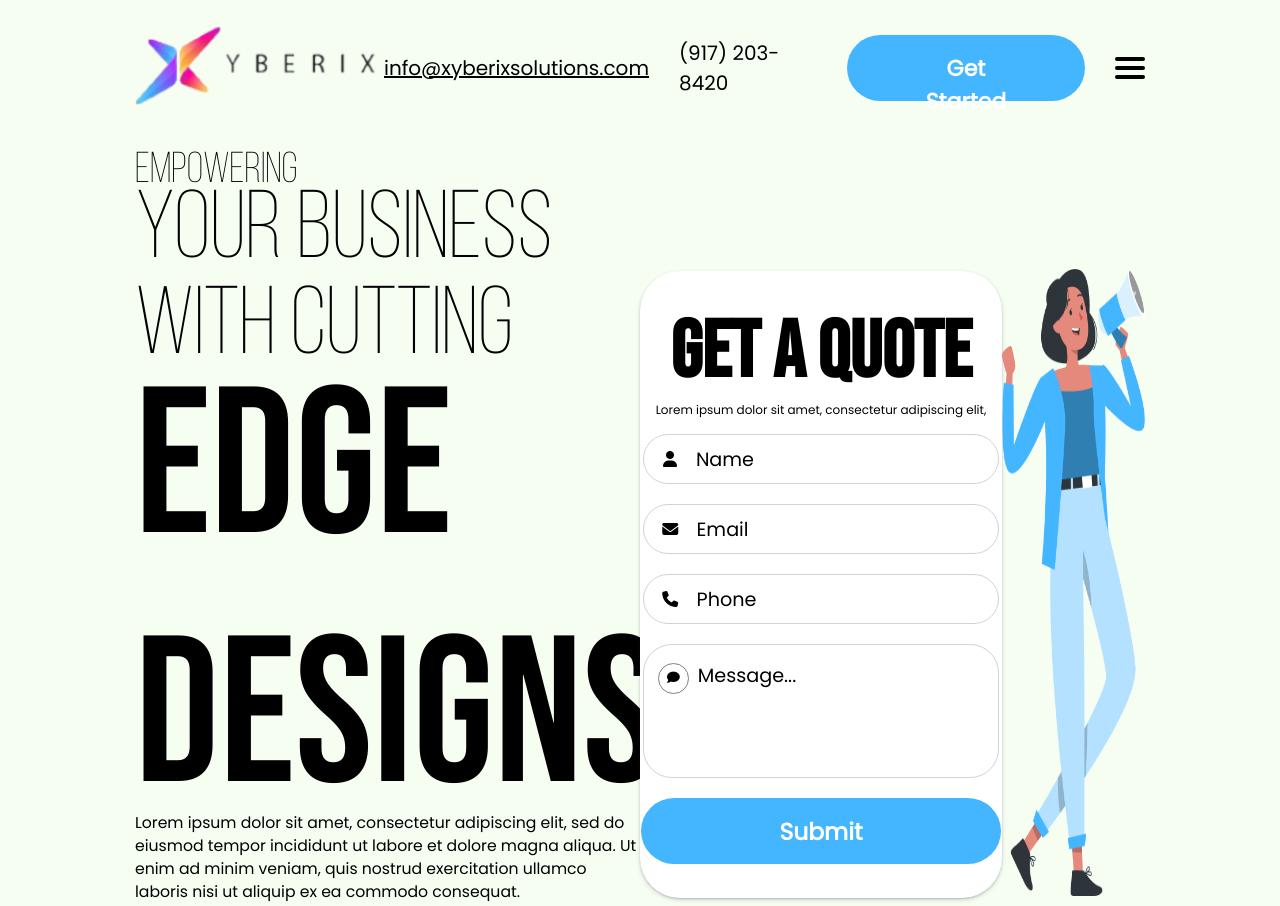
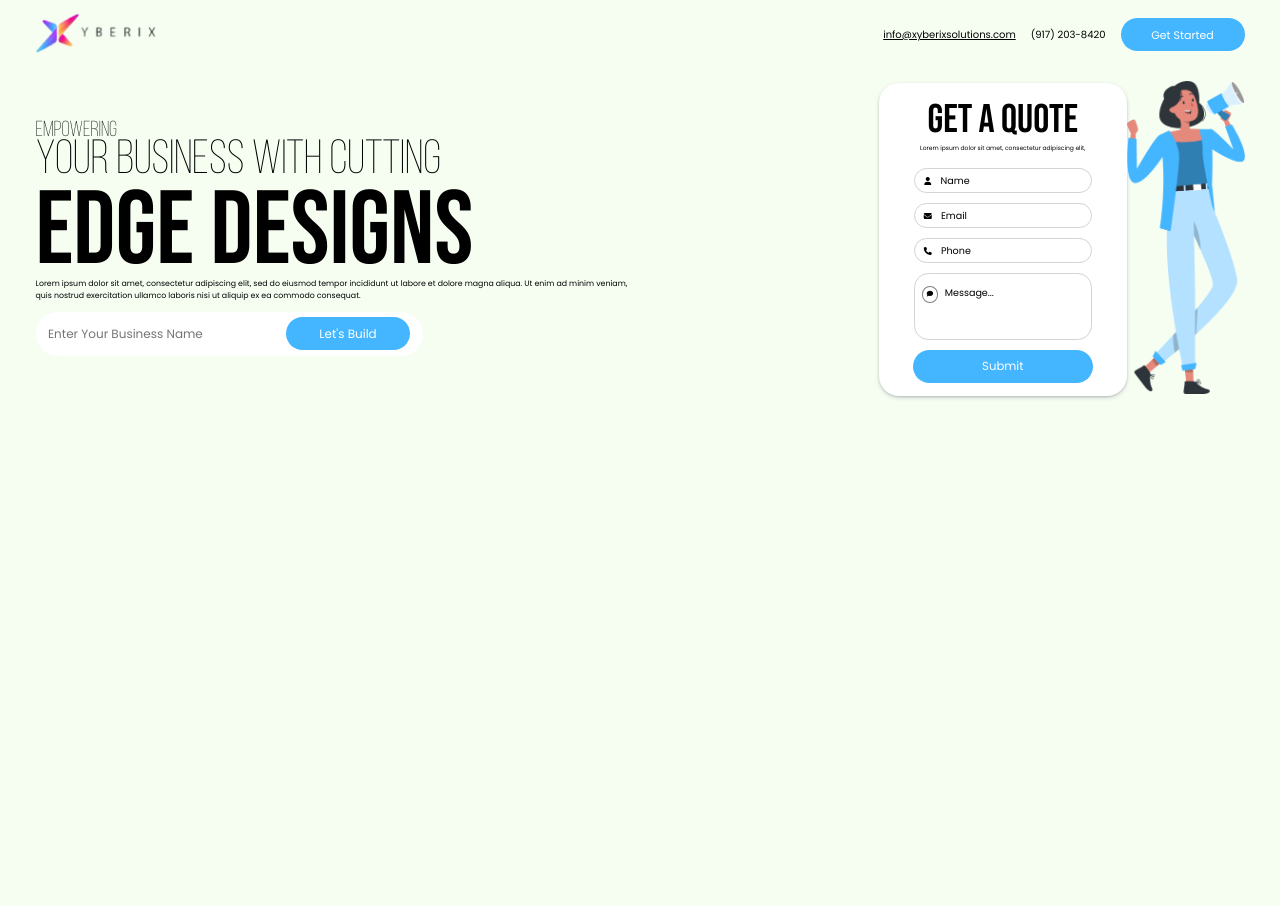
Before and after one commit to MuhammadElham/Figma-Xybertise, a plain HTML site: page index.html in a window 1280 px wide. Shown: the top 906 px of the page. After the commit the page ends 800 px from the top, so only its background shows below. Drawn offline with Linux system fonts and the light colour scheme.

Commit message:
decreasing width by 2

```diff
--- a/index.html
+++ b/index.html
@@ -38,11 +38,11 @@
             <li><a href="#service" class="nav_links">Service</a></li>
             <li><a href="#porfolio" class="nav_links">Portfolio</a></li>
           </ul>
-          <div class="menu-icon">
+          <!-- <div class="menu-icon">
             <div class="line1"></div>
             <div class="line2"></div>
             <div class="line3"></div>
-          </div>
+          </div> -->
         </div>
       </div>
     </header>
--- a/style.css
+++ b/style.css
@@ -31,14 +31,14 @@ body {
     display: flex;
     align-items: center;
     justify-content: space-between;
-    /* padding: 23px 135px; */
-    padding: 1.438rem 8.438rem;
+    /* padding: 1.438rem 8.438rem; */
+    padding: 0.719rem 2.219rem;
 }
 
 .menu-container {
     display: flex;
     align-items: center;
-    gap: 30px;
+    gap: 0.938rem;
 }
 
 .nav_para {
@@ -49,15 +49,15 @@ body {
 /* logo */
 
 .logo-container img {
-    width: 249px;
-    height: 85px;
+    width: 7.781rem;
+    height: 2.656rem;
 }
 
 /* paras */
 .menu-container p {
     font-family: Poppins;
-    font-size: 20px;
-    font-weight: 400;
+    font-size: 0.625rem;
+    font-weight: 200;
     text-decoration: none;
 }
 
@@ -75,16 +75,16 @@ body {
 
 /* Button */
 .menu-container button {
-    width: 248px;
-    height: 66px;
+    width: 7.75rem;
+    height: 2.063rem;
     font-family: Poppins, sans-serif;
-    font-size: 22px;
-    font-weight: 600;
+    font-size: 0.688rem;
+    font-weight: 300;
     color: #FFFFFF;
     background-color: #44B5FF;
     border: none;
-    border-radius: 81px;
-    padding: 17px 61px;
+    border-radius: 2.531rem;
+    padding: 0.531rem 1.906rem;
     text-align: center;
     cursor: pointer;
     transition: background-color 0.3s ease, color 0.3s ease, box-shadow 0.3s ease;
@@ -218,7 +218,7 @@ body {
     align-items: center;
     justify-content: space-between;
     /* padding: 23px 135px; */
-    padding: 1.438rem 8.438rem;
+    padding: 0.719rem 2.219rem;
 }
 
 .emp_part_a,
@@ -229,26 +229,26 @@ body {
 .emp_part_a h3 {
     font-family: LightFont;
     font-weight: 300;
-    font-size: 2.7rem;
-    margin: -0.5rem 0;
+    font-size: 1.355rem;
+    margin: -0.25rem 0;
 }
 
 .emp_part_a h2 {
     font-family: LightFont;
     font-weight: 300;
-    font-size: 6rem;
+    font-size: 3rem;
 }
 
 .emp_part_a h1 {
     font-family: myFont;
     font-weight: 500;
-    font-size: 13rem;
-    margin: -2rem 0;
+    font-size: 6.5rem;
+    margin: -1rem 0;
 }
 
 .emp_part_a p {
     font-family: Poppins;
-    font-size: 0.98rem;
+    font-size: 0.49rem;
     font-weight: 400;
 }
 
@@ -256,17 +256,17 @@ body {
     display: flex;
     align-items: center;
     justify-content: space-evenly;
-    width: 48.38rem;
-    height: 5.5rem;
-    border-radius: 6.875rem;
+    width: 24.19rem;
+    height: 2.75rem;
+    border-radius: 3.4375rem;
     background-color: #FFFFFF;
-    margin: 1.25rem 0 0 0;
+    margin: 0.625rem 0 0 0;
 }
 
 .inputfield_but input {
     font-family: Poppins;
-    width: 28.2rem;
-    font-size: 1.5rem;
+    width: 14.1rem;
+    font-size: 0.75rem;
     border: none;
     outline: none;
     background: transparent;
@@ -274,16 +274,16 @@ body {
 
 
 .inputfield_but button {
-    width: 15.5rem;
-    height: 4.125rem;
+    width: 7.75rem;
+    height: 2.0625rem;
     font-family: Poppins;
-    font-size: 1.5rem;
-    font-weight: 600;
+    font-size: 0.75rem;
+    font-weight: 400;
     background-color: #44B5FF;
     color: white;
     border: none;
     outline: none;
-    border-radius: 5.5rem;
+    border-radius: 2.75rem;
     cursor: pointer;
 }
 
@@ -295,33 +295,34 @@ body {
 }
 
 /* part_b */
-.emp_part_b{
+.emp_part_b {
     display: flex;
     align-items: center;
     justify-content: end;
 }
+
 .form_container {
     display: flex;
     flex-direction: column;
     justify-content: center;
     align-items: center;
-    width: 30.938rem;
-    height: 39.188rem;
+    width: 15.469rem;
+    height: 19.594rem;
     border: 1px solid transparent;
-    border-radius: 40px;
+    border-radius: 20px;
     background-color: #FFFFFF;
     box-shadow: rgba(50, 50, 93, 0.25) 0px 2px 5px -1px, rgba(0, 0, 0, 0.3) 0px 1px 3px -1px;
 }
 
 .form_container h2 {
     font-family: myFont;
-    font-weight: 600;
-    font-size: 5rem;
+    font-weight: 500;
+    font-size: 2.5rem;
 }
 
 .form_container p {
     font-family: Poppins;
-    font-size: 0.75rem;
+    font-size: 0.375rem;
     font-weight: 300;
     margin: 0 0 0.938rem 0;
 }
@@ -330,22 +331,22 @@ body {
     display: flex;
     align-items: center;
     justify-content: space-evenly;
-    width: 22.25rem;
-    height: 3.125rem;
+    width: 11.125rem;
+    height: 1.5625rem;
     border: 1px solid lightgray;
-    border-radius: 6.875rem;
+    border-radius: 3.4375rem;
     background-color: #FFFFFF;
-    margin: 0px 0 1.25rem 0;
+    margin: 0px 0 0.625rem 0;
 }
 
 .name_field i {
-    font-size: 1.0rem;
+    font-size: 0.5rem;
 }
 
 .name_field input {
     width: 80%;
     font-family: Poppins;
-    font-size: 1.2rem;
+    font-size: 0.6rem;
     border: none;
     outline: none;
     background: transparent;
@@ -357,30 +358,30 @@ body {
 }
 
 .message_field {
-    width: 22.25rem;
-    height: 8.375rem;
+    width: 11.125rem;
+    height: 4.1875rem;
     border: 1px solid lightgray;
-    border-radius: 1.8rem;
+    border-radius: 0.9rem;
     background-color: #FFFFFF;
-    margin: 0px 0 1.25rem 0;
-    padding: 16px 14px;
+    margin: 0 0 0.625rem 0;
+    padding: 0.5rem 0.438rem;
 }
 
 .message_field i {
-    font-size: 0.8rem;
+    font-size: 0.4rem;
     border: 1px solid grey;
     border-radius: 50%;
-    padding: 8px;
+    padding: 0.25rem;
 }
 
 .message_field input {
     width: 80%;
     font-family: Poppins;
-    font-size: 1.2rem;
+    font-size: 0.6rem;
     border: none;
     outline: none;
     background: transparent;
-    padding-left: 5px;
+    padding-left: 2.5px;
 }
 
 .message_field input::placeholder {
@@ -389,16 +390,16 @@ body {
 }
 
 .form_container button {
-    width: 22.5rem;
-    height: 4.125rem;
+    width: 11.25rem;
+    height: 2.0625rem;
     font-family: Poppins;
-    font-size: 1.463rem;
-    font-weight: 600;
+    font-size: 0.7315rem;
+    font-weight: 400;
     background-color: #44B5FF;
     color: white;
     border: none;
     outline: none;
-    border-radius: 5.5rem;
+    border-radius: 2.75rem;
     cursor: pointer;
 }
 
@@ -408,7 +409,8 @@ body {
     box-shadow: 0px 8px 15px rgba(0, 0, 0, 0.1);
     animation: bounce 0.5s;
 }
-.pic_container img{
-width: 100%;
-height: 39.188rem;
+
+.pic_container img {
+    width: 100%;
+    height: 19.594rem;
 }
```
